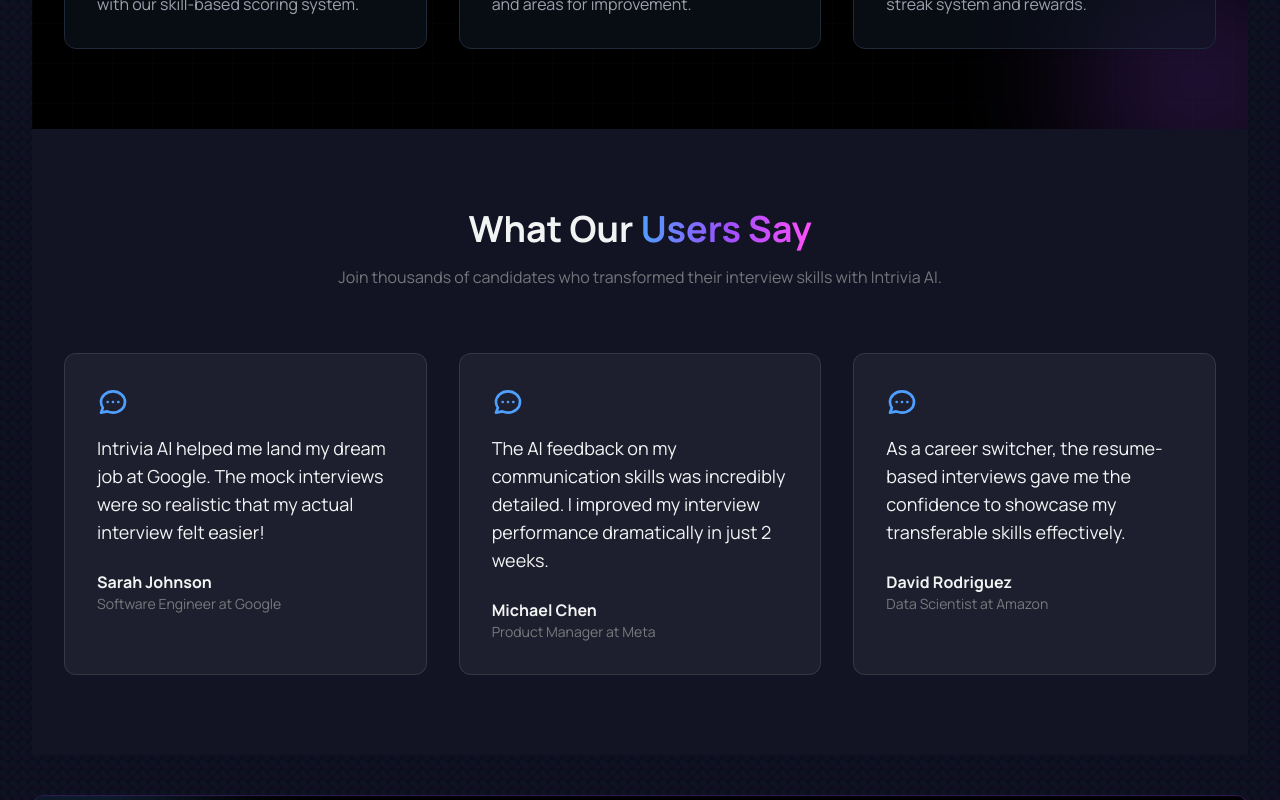
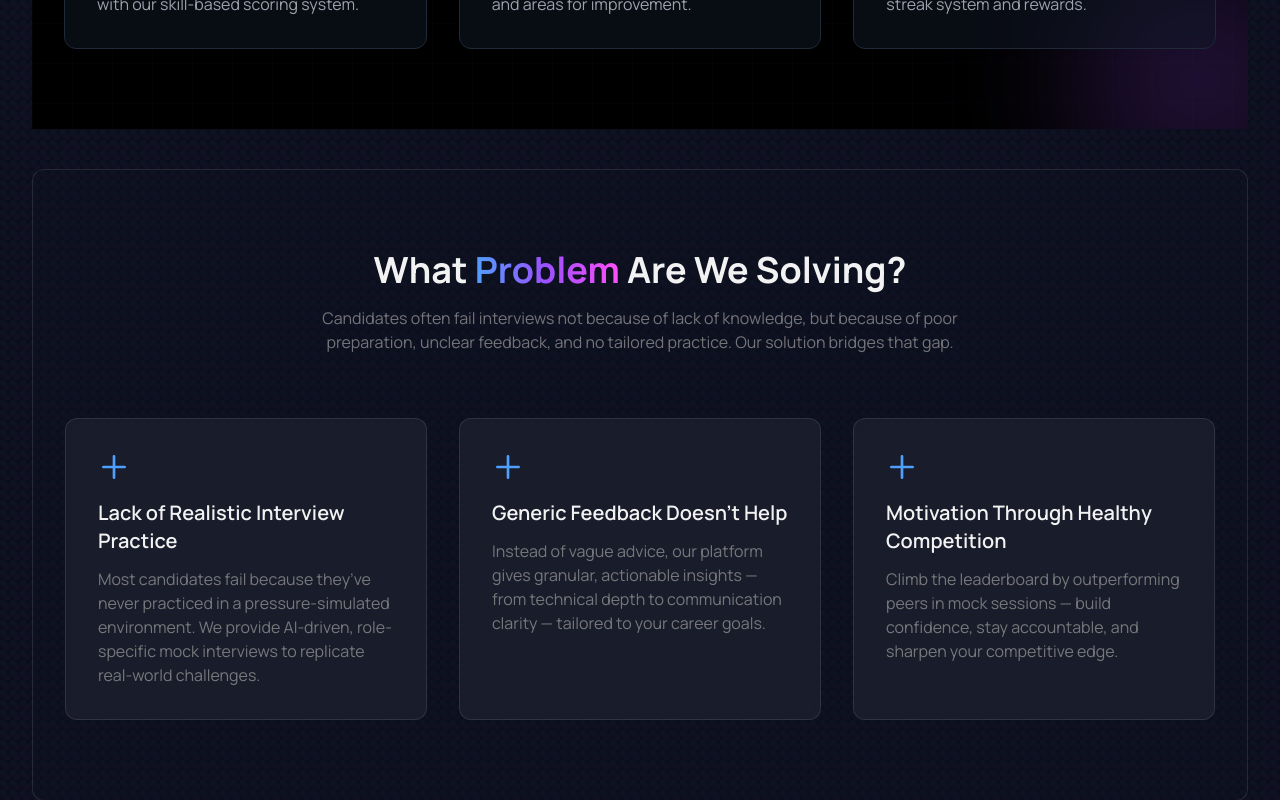
Before and after one commit to Akshit406/Intrivia-AI, a React (Vite) app in the folder frontend/: page / in a window 1280 px wide. Shown: the part 1920-2720 px from the top of the page. Built offline with nearby package versions, Linux system fonts and the light colour scheme.

Commit message:
bug fixes

```diff
--- a/frontend/src/components/landing/Testimonials.tsx
+++ b/frontend/src/components/landing/Testimonials.tsx
@@ -1,50 +1,49 @@
 import { useState } from 'react'
 
-const Testimonials = () => {
-  const testimonials = [
+const ProblemStatement = () => {
+  const points = [
     {
-      quote: "Intrivia AI helped me land my dream job at Google. The mock interviews were so realistic that my actual interview felt easier!",
-      name: "Sarah Johnson",
-      role: "Software Engineer at Google",
+      title: "Lack of Realistic Interview Practice",
+      description: "Most candidates fail because they’ve never practiced in a pressure-simulated environment. We provide AI-driven, role-specific mock interviews to replicate real-world challenges."
     },
     {
-      quote: "The AI feedback on my communication skills was incredibly detailed. I improved my interview performance dramatically in just 2 weeks.",
-      name: "Michael Chen",
-      role: "Product Manager at Meta",
+      title: "Generic Feedback Doesn’t Help",
+      description: "Instead of vague advice, our platform gives granular, actionable insights — from technical depth to communication clarity — tailored to your career goals."
     },
     {
-      quote: "As a career switcher, the resume-based interviews gave me the confidence to showcase my transferable skills effectively.",
-      name: "David Rodriguez",
-      role: "Data Scientist at Amazon",
-    },
+      title: "Motivation Through Healthy Competition",
+      description: "Climb the leaderboard by outperforming peers in mock sessions — build confidence, stay accountable, and sharpen your competitive edge."
+    }
   ]
 
   const [activeIndex, setActiveIndex] = useState(0)
 
   return (
-    <section className="py-20 bg-secondary">
+    <section className="py-20 mt-10 bg-secondary/20 border border-white/10 rounded-xl">
       <div className="max-w-7xl mx-auto px-6 lg:px-8">
         <div className="text-center mb-16">
           <h2 className="text-3xl md:text-4xl font-bold mb-4">
-            What Our <span className="gradient-text">Users Say</span>
+            What <span className="gradient-text">Problem</span> Are We Solving?
           </h2>
           <p className="text-text-secondary max-w-2xl mx-auto">
-            Join thousands of candidates who transformed their interview skills with Intrivia AI.
+            Candidates often fail interviews not because of lack of knowledge,
+            but because of poor preparation, unclear feedback, and no tailored practice.
+            Our solution bridges that gap.
           </p>
         </div>
 
         {/* Desktop - 3 column layout */}
         <div className="hidden md:grid grid-cols-3 gap-8">
-          {testimonials.map((testimonial, index) => (
+          {points.map((point, index) => (
             <div key={index} className="glass-card rounded-2xl p-8 hover:shadow-glow transition-all duration-300">
-              <svg xmlns="http://www.w3.org/2000/svg" className="h-8 w-8 text-accent-blue mb-4" fill="none" viewBox="0 0 24 24" stroke="currentColor">
-                <path strokeLinecap="round" strokeLinejoin="round" strokeWidth={2} d="M8 12h.01M12 12h.01M16 12h.01M21 12c0 4.418-4.03 8-9 8a9.863 9.863 0 01-4.255-.949L3 20l1.395-3.72C3.512 15.042 3 13.574 3 12c0-4.418 4.03-8 9-8s9 3.582 9 8z" />
+              <svg xmlns="http://www.w3.org/2000/svg"
+                   className="h-8 w-8 text-accent-blue mb-4"
+                   fill="none" viewBox="0 0 24 24" stroke="currentColor">
+                <path strokeLinecap="round" strokeLinejoin="round" strokeWidth={2}
+                      d="M12 4v16m8-8H4" />
               </svg>
-              <p className="text-lg mb-6">{testimonial.quote}</p>
-              <div>
-                <p className="font-bold">{testimonial.name}</p>
-                <p className="text-text-secondary text-sm">{testimonial.role}</p>
-              </div>
+              <h3 className="text-xl font-semibold mb-3">{point.title}</h3>
+              <p className="text-text-secondary">{point.description}</p>
             </div>
           ))}
         </div>
@@ -52,23 +51,23 @@ const Testimonials = () => {
         {/* Mobile - Carousel */}
         <div className="md:hidden relative">
           <div className="glass-card rounded-2xl p-8 min-h-[300px]">
-            <svg xmlns="http://www.w3.org/2000/svg" className="h-8 w-8 text-accent-blue mb-4" fill="none" viewBox="0 0 24 24" stroke="currentColor">
-              <path strokeLinecap="round" strokeLinejoin="round" strokeWidth={2} d="M8 12h.01M12 12h.01M16 12h.01M21 12c0 4.418-4.03 8-9 8a9.863 9.863 0 01-4.255-.949L3 20l1.395-3.72C3.512 15.042 3 13.574 3 12c0-4.418 4.03-8 9-8s9 3.582 9 8z" />
+            <svg xmlns="http://www.w3.org/2000/svg"
+                 className="h-8 w-8 text-accent-blue mb-4"
+                 fill="none" viewBox="0 0 24 24" stroke="currentColor">
+              <path strokeLinecap="round" strokeLinejoin="round" strokeWidth={2}
+                    d="M12 4v16m8-8H4" />
             </svg>
-            <p className="text-lg mb-6">{testimonials[activeIndex].quote}</p>
-            <div>
-              <p className="font-bold">{testimonials[activeIndex].name}</p>
-              <p className="text-text-secondary text-sm">{testimonials[activeIndex].role}</p>
-            </div>
+            <h3 className="text-xl font-semibold mb-3">{points[activeIndex].title}</h3>
+            <p className="text-text-secondary">{points[activeIndex].description}</p>
           </div>
 
           <div className="flex justify-center mt-6 space-x-2">
-            {testimonials.map((_, index) => (
+            {points.map((_, index) => (
               <button
                 key={index}
                 onClick={() => setActiveIndex(index)}
                 className={`w-3 h-3 rounded-full ${activeIndex === index ? 'bg-accent-blue' : 'bg-white/20'}`}
-                aria-label={`Go to testimonial ${index + 1}`}
+                aria-label={`Go to point ${index + 1}`}
               />
             ))}
           </div>
@@ -78,4 +77,4 @@ const Testimonials = () => {
   )
 }
 
-export default Testimonials
+export default ProblemStatement
```
